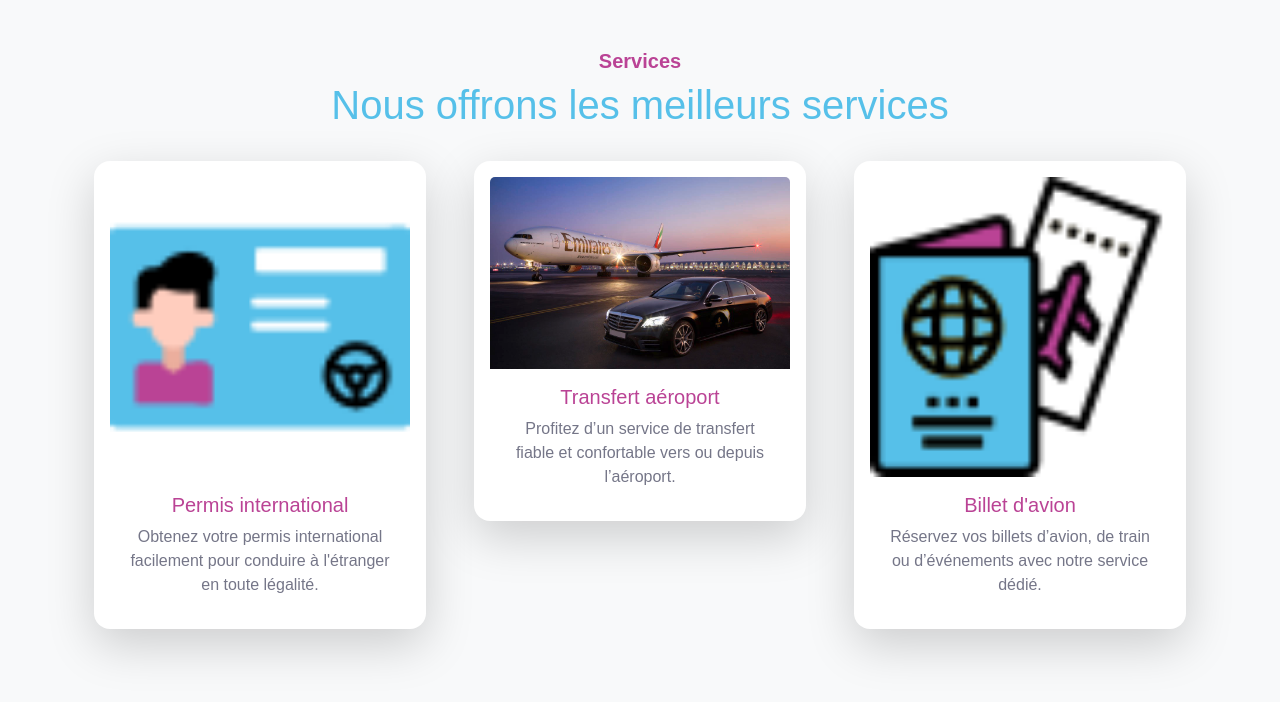
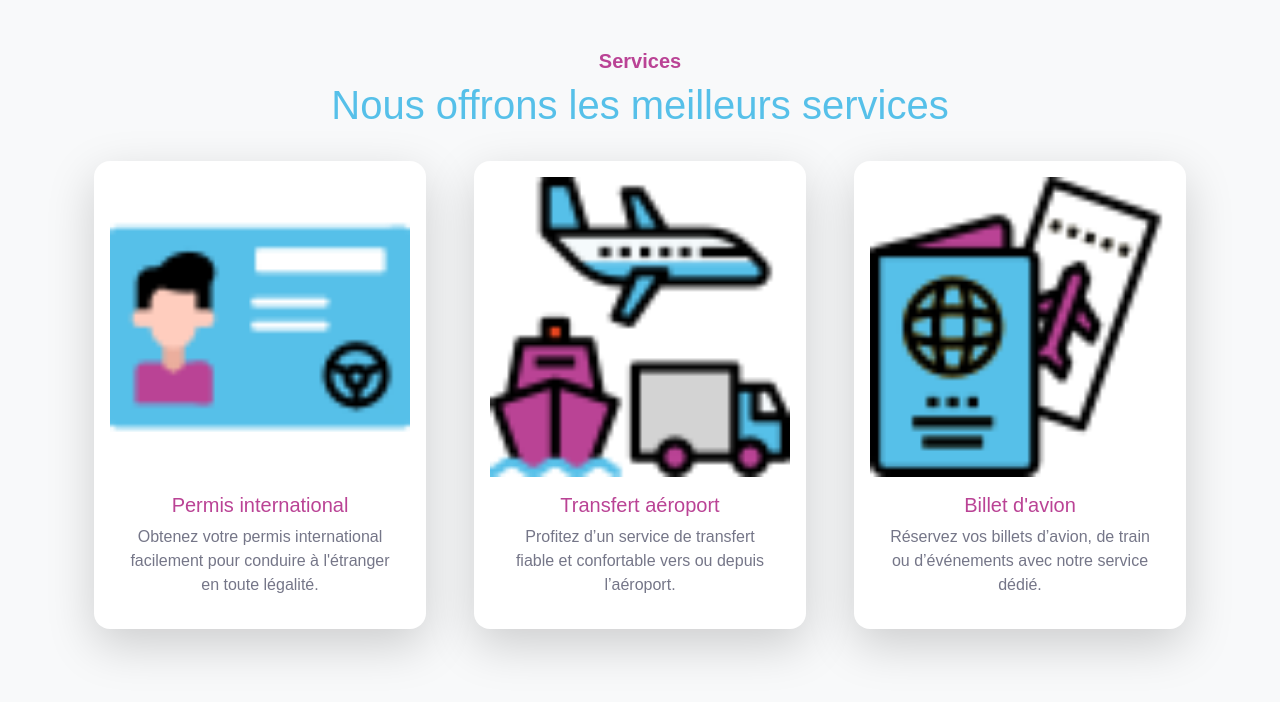
Before and after one commit to Houria-hs/travel-website, a Django app: page / in a window 1280 px wide. Shown: the part 1226-1928 px from the top of the page. Run offline with Django 5.2, Linux system fonts and the light colour scheme; data that the repository does not hold is empty.

Commit message:
modified the transfer aireport picture

```diff
--- a/templates/home.html
+++ b/templates/home.html
@@ -66,7 +66,7 @@
             </div>
             <div class="col-lg-4 col-md-6 mb-4 px-4">
                 <div class="card border-0 shadow-lg rounded-4" style="padding: 1REM;">
-                    <img src="{% static 'images/transport.jpg' %}" class="card-img-top mx-auto ">
+                    <img src="{% static 'images/transportation.png' %}" class="card-img-top mx-auto ">
                     <div class="card-body">
                         <h5 class="card-title" style="color: #ba4395;">Transfert aéroport</h5>
                         <p class="card-text" style="color: #757688;">Profitez d’un service de transfert fiable et confortable vers ou depuis l’aéroport.</p>
```
